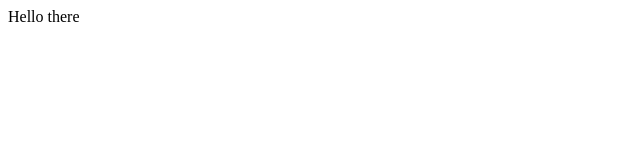
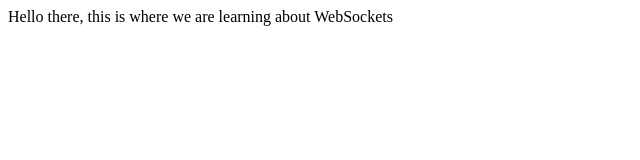
Before and after one commit to donta514/test-app, a website: page index.html in a window 1280 px wide. Shown: the whole page, without its empty margins (0-640 px from the left). Drawn offline with Linux system fonts and the light colour scheme.

```diff
--- a/index.html
+++ b/index.html
@@ -6,7 +6,7 @@
     <title>Document</title>
   </head>
   <body>
-    Hello there
+    Hello there, this is where we are learning about WebSockets
   </body>
   <script>
     let ws;
```
